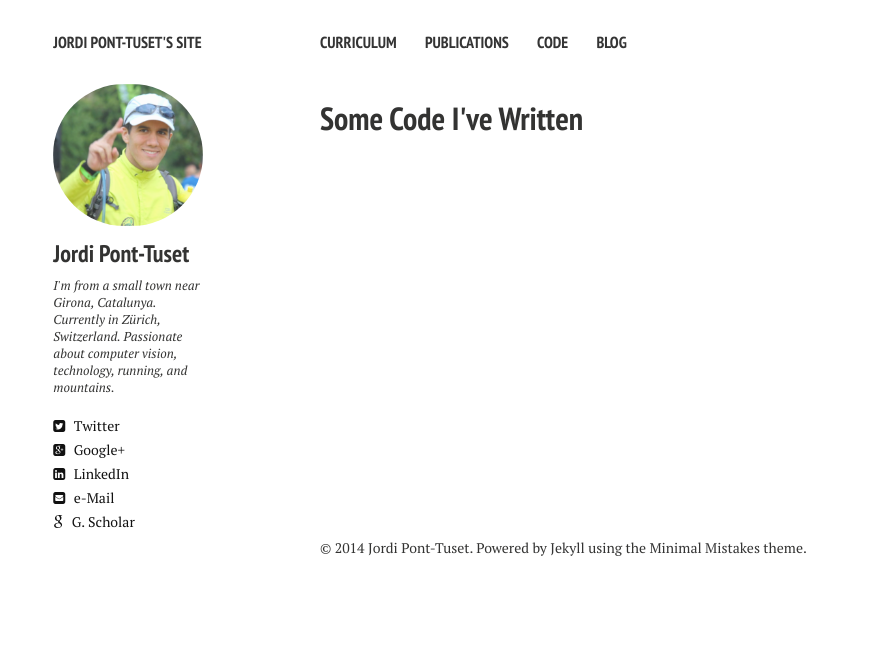
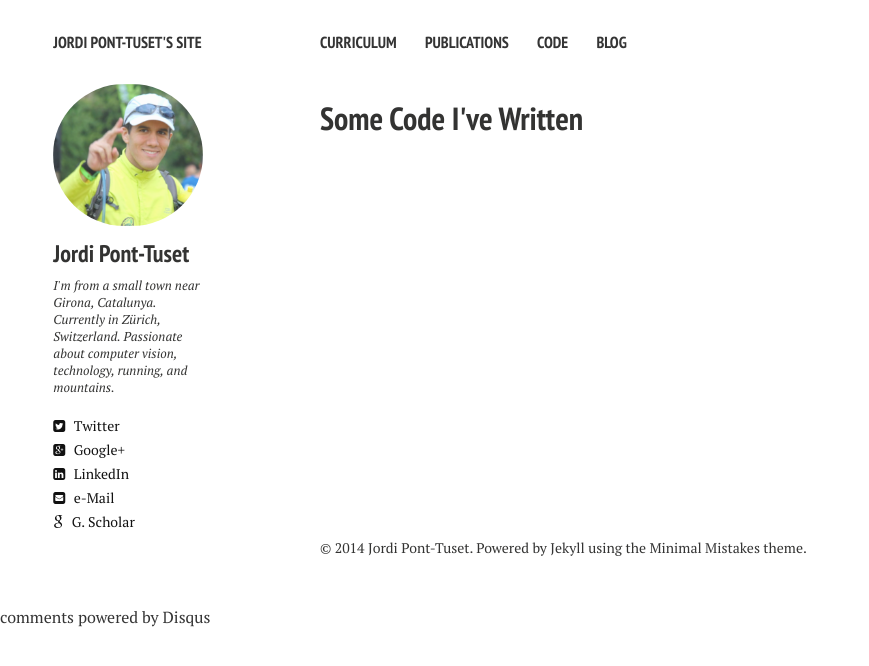
Before and after one commit to jponttuset/jponttuset.github.io, a Jekyll site: the page built from code.md, in a window 1280 px wide. Shown: the top 666 px of the page, without its empty margins (0-869 px from the left). Built offline with Jekyll 4.4.1, drawn with Linux system fonts in a browser that asks for light colours; nearby versions of some CDN libraries; comment, search, counter and statistics services are not loaded; some of the changed lines change nothing that is shown.

Commit message:
- Adding Disqus

```diff
--- a/_config.yml
+++ b/_config.yml
@@ -4,7 +4,7 @@
 url:              http://jponttuset.github.io
 #http://localhost:5000
 #http://jponttuset.github.io
-disqus_shortname:
+disqus_shortname: jponttuset
 
 # Owner/author information
 owner:
```
